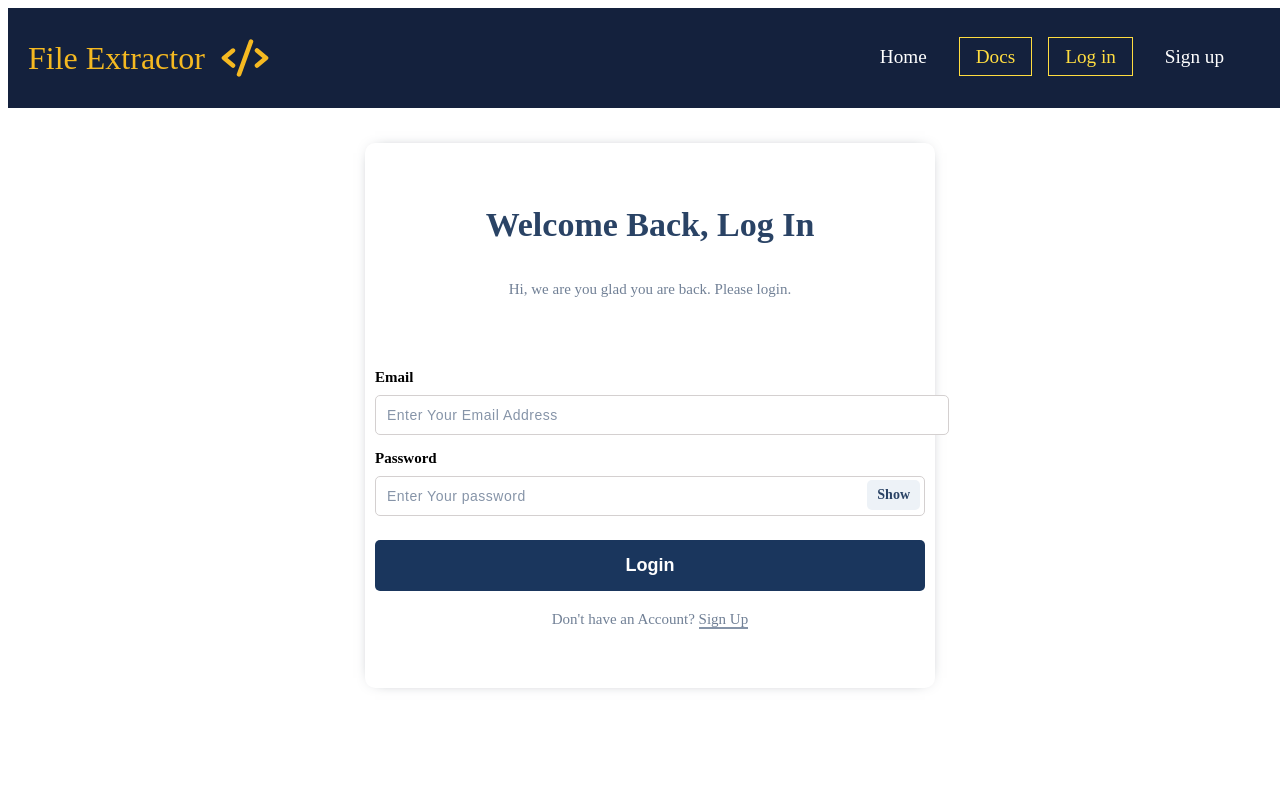
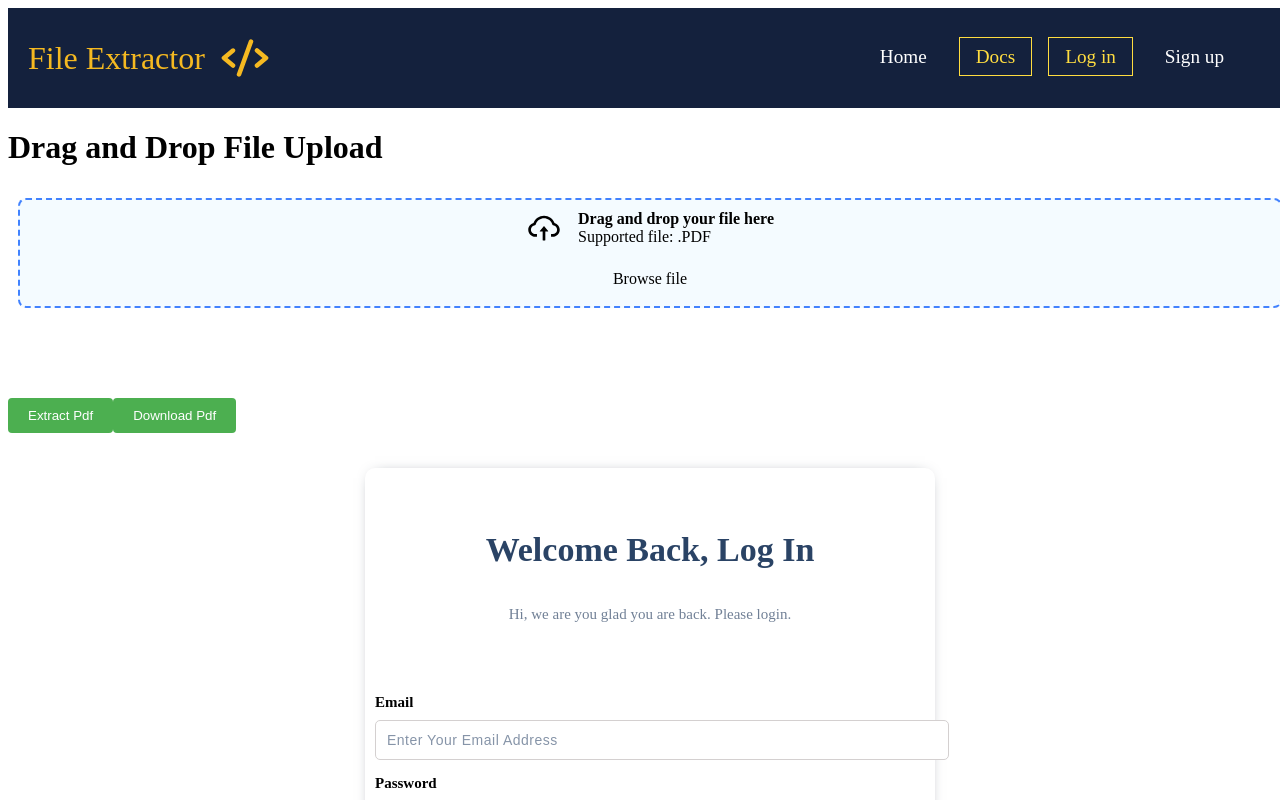
Before and after one commit to Srajan-Bansal/PDFConnect, a React (Vite) app in the folder client/: page /login in a window 1280 px wide. Shown: the top 800 px of the page. Built offline with nearby package versions, Linux system fonts and the light colour scheme; what pdfmake would draw is missing.

Commit message:
added Drap-N-Drop

```diff
--- a/client/package.json
+++ b/client/package.json
@@ -15,6 +15,8 @@
 		"quill": "^2.0.2",
 		"react": "^18.2.0",
 		"react-dom": "^18.2.0",
+		"react-dropzone": "^14.2.3",
+		"react-icons": "^5.2.1",
 		"react-router-dom": "^6.22.3",
 		"react-toastify": "^10.0.5",
 		"socket.io-client": "^4.7.5",
--- a/client/src/Layout.jsx
+++ b/client/src/Layout.jsx
@@ -4,12 +4,15 @@ import { ToastContainer } from 'react-toastify';
 import 'react-toastify/dist/ReactToastify.css';
 
 import NavBar from './components/Navbar';
+import DragNdropParent from './components/DragNdrop/DragNdropParent';
 
 export default function Layout() {
+
 
     return (
         <>
             <NavBar />
+            <DragNdropParent />
             <Outlet />
             <ToastContainer />
         </>
--- /dev/null
+++ b/client/src/components/DragNdrop/DragNdrop.jsx
@@ -0,0 +1,104 @@
+import { useEffect, useState } from "react";
+import { AiOutlineCheckCircle, AiOutlineCloudUpload } from "react-icons/ai";
+import { MdClear } from "react-icons/md";
+import "./drag-drop.css";
+import { toast } from "react-toastify";
+
+const DragNdrop = ({ onFilesSelected, width }) => {
+  const [file, setFile] = useState(null);
+
+  const handleFileChange = (event) => {
+    const selectedFiles = event.target.files;
+    if (selectedFiles && selectedFiles.length > 0) {
+      const newFile = selectedFiles[0];
+      console.log("Selected file:", newFile);
+      if (newFile.type === "application/pdf") {
+        setFile(newFile);
+      } else {
+        toast.error('Please select a PDF file');
+      }
+    }
+  };
+
+  const handleDrop = (event) => {
+    event.preventDefault();
+    const droppedFiles = event.dataTransfer.files;
+    if (droppedFiles.length > 0) {
+      const newFile = droppedFiles[0];
+      console.log("Dropped file:", newFile);
+      if (newFile.type === "application/pdf") {
+        setFile(newFile);
+      } else {
+        toast.error("Please drop a PDF file");
+      }
+    }
+  };
+
+  const handleRemoveFile = () => {
+    setFile(null);
+  };
+
+  useEffect(() => {
+    onFilesSelected(file);
+  }, [file, onFilesSelected]);
+
+  return (
+    <div style={{ height: '200px' }}>
+
+      <section className="drag-drop" style={{ width: width, height: '10px' }}>
+        <div
+          className={`document-uploader ${file ? "upload-box active" : "upload-box"}`}
+          onDrop={handleDrop}
+          onDragOver={(event) => event.preventDefault()}
+        >
+          <>
+            <div className="upload-info">
+              <AiOutlineCloudUpload />
+              <div>
+                <p>Drag and drop your file here</p>
+                <p>
+                  {/* Limit 15MB per file. */}
+                  Supported file: .PDF
+                </p>
+              </div>
+            </div>
+            <input
+              type="file"
+              hidden
+              id="browse"
+              onChange={handleFileChange}
+              accept=".pdf"
+            />
+            <label htmlFor="browse" className="browse-btn">
+              Browse file
+            </label>
+          </>
+
+          {file && (
+            <div className="file-list">
+              <div className="file-list__container">
+                <div className="file-item">
+                  <div className="file-info">
+                    <p>{file.name}</p>
+                  </div>
+                  <div className="file-actions">
+                    <MdClear onClick={handleRemoveFile} />
+                  </div>
+                </div>
+              </div>
+            </div>
+          )}
+
+          {file && (
+            <div className="success-file">
+              <AiOutlineCheckCircle style={{ color: "#6DC24B", marginRight: 1 }} />
+              <p>1 file selected</p>
+            </div>
+          )}
+        </div>
+      </section>
+    </div>
+  );
+};
+
+export default DragNdrop;
--- /dev/null
+++ b/client/src/components/DragNdrop/DragNdropParent.jsx
@@ -0,0 +1,77 @@
+import { useState } from 'react';
+import { useNavigate } from 'react-router-dom';
+import DragNdrop from './DragNdrop';
+import axios from 'axios';
+import config from '../../config';
+
+import { useContextAPI } from '../../context/ContextAPI';
+import useDownloadPdf from '../../hooks/useDownloadPdf';
+import { toast } from 'react-toastify';
+import 'react-toastify/dist/ReactToastify.css';
+
+const DragNdropParent = () => {
+    const [selectedFile, setSelectedFile] = useState(null);
+    const { quill, setData } = useContextAPI();
+    const handleDownload = useDownloadPdf();
+    const navigate = useNavigate();
+
+    const handleFileSelected = (file) => {
+        setSelectedFile(file);
+    };
+
+    async function handleUpload() {
+        try {
+            if (!selectedFile) {
+                toast.error('Please select a PDF file to upload.');
+                return;
+            }
+
+            const formData = new FormData();
+            formData.append('pdf', selectedFile);
+
+            const response = await axios.post(`${config.viewAPI}/getDataFromPDF`, formData, { withCredentials: true });
+            const extractedData = response.data[0].pageContent;
+            setData(extractedData);
+            toast.success('Data extracted successfully');
+        } catch (error) {
+            handleAxiosError(error);
+        }
+    }
+
+    function handleAxiosError(error) {
+        if (error.response) {
+            if (error.response.status === 429) {
+                toast.error('Too many requests, please try again later.');
+            } else if (error.response.data.error === 'You are not logged in! Please log in') {
+                navigate('/login');
+            } else {
+                toast.error(error.response.data.error || 'An error occurred');
+            }
+        } else if (error.request) {
+            toast.error('Network error: Unable to connect to the server');
+        } else {
+            toast.error('An error occurred');
+        }
+    }
+
+    const handleDownlaodPDF = () => {
+        setData(quill.getText());
+        toast.info('It might take some time to update. If the downloaded PDF content is missing, please retry!', {
+            autoClose: 7000
+        });
+        handleDownload();
+    }
+
+    return (
+        <>
+            <h1>Drag and Drop File Upload</h1>
+            <DragNdrop onFilesSelected={handleFileSelected} width="100%" />
+
+            <button type='button' className="extract-btn" onClick={handleUpload}>Extract Pdf</button>
+
+            <button type='button' className="extract-btn" onClick={handleDownlaodPDF}>Download Pdf</button>
+        </>
+    );
+};
+
+export default DragNdropParent;
--- /dev/null
+++ b/client/src/components/DragNdrop/drag-drop.css
@@ -0,0 +1,126 @@
+.drag-drop {
+  background: #fff;
+  border: 1px solid var(--border-color);
+  border-radius: 8px;
+}
+
+.document-uploader {
+  border: 2px dashed #4282fe;
+  background-color: #f4fbff;
+  padding: 10px;
+  display: flex;
+  flex-direction: column;
+  align-items: center;
+  justify-content: center;
+  position: relative;
+  border-radius: 8px;
+  cursor: pointer;
+
+  &.active {
+    border-color: #6dc24b;
+  }
+
+  .upload-info {
+    display: flex;
+    align-items: center;
+    margin-bottom: 1rem;
+
+    svg {
+      font-size: 36px;
+      margin-right: 1rem;
+    }
+
+    div {
+      p {
+        margin: 0;
+        font-size: 16px;
+      }
+
+      p:first-child {
+        font-weight: bold;
+      }
+    }
+  }
+
+  .file-list {
+    display: flex;
+    flex-direction: column;
+    gap: 0.5rem;
+    width: 100%;
+    /* height: 5vh; */
+
+    &__container {
+      width: 100%;
+      /* height: 50%; */
+      overflow: auto;
+    }
+  }
+
+  .file-item {
+    display: flex;
+    justify-content: space-between;
+    align-items: center;
+    padding: 0.5rem;
+    border: 1px solid var(--border-color);
+    border-radius: 8px;
+
+    .file-info {
+      display: flex;
+      flex-direction: column;
+      gap: 0.25rem;
+      flex: 1;
+
+      p {
+        margin: 0;
+        font-size: 14px;
+        color: #333;
+      }
+    }
+
+    .file-actions {
+      cursor: pointer;
+
+      svg {
+        font-size: 18px;
+        color: #888;
+      }
+
+      &:hover {
+        svg {
+          color: #d44;
+        }
+      }
+    }
+  }
+
+  .browse-btn {
+    display: flex;
+    align-items: center;
+    justify-content: center;
+    padding: 0.5rem 1rem;
+    border: 1px solid var(--border-color);
+    border-radius: 8px;
+    cursor: pointer;
+    background-color: var(--primary-color);
+
+    &:hover {
+      background-color: transparent;
+    }
+  }
+
+  .success-file {
+    display: flex;
+    align-items: center;
+    color: #6dc24b;
+
+    p {
+      margin: 0;
+      font-size: 14px;
+      font-weight: bold;
+    }
+  }
+
+  input[type="file"] {
+    display: none;
+  }
+}
--- a/client/src/context/ContextAPI.jsx
+++ b/client/src/context/ContextAPI.jsx
@@ -5,8 +5,9 @@ export const ContextAPI = createContext();
 export function ContextAPIProvider({ children }) {
     const [authUser, setAuthUser] = useState(JSON.parse(localStorage.getItem('user-info')) || null);
     const [data, setData] = useState('');
+    const [quill, setQuill] = useState(null);
 
-    return <ContextAPI.Provider value={{ authUser, setAuthUser, data, setData }}>
+    return <ContextAPI.Provider value={{ authUser, setAuthUser, data, setData, quill, setQuill }}>
         {children}
     </ContextAPI.Provider>
 }
```
Also changed, not shown: client/src/Quill/QuillRTC.jsx (+54 -54 lines), 1 other file (tests, documents, lock files or other folders).
